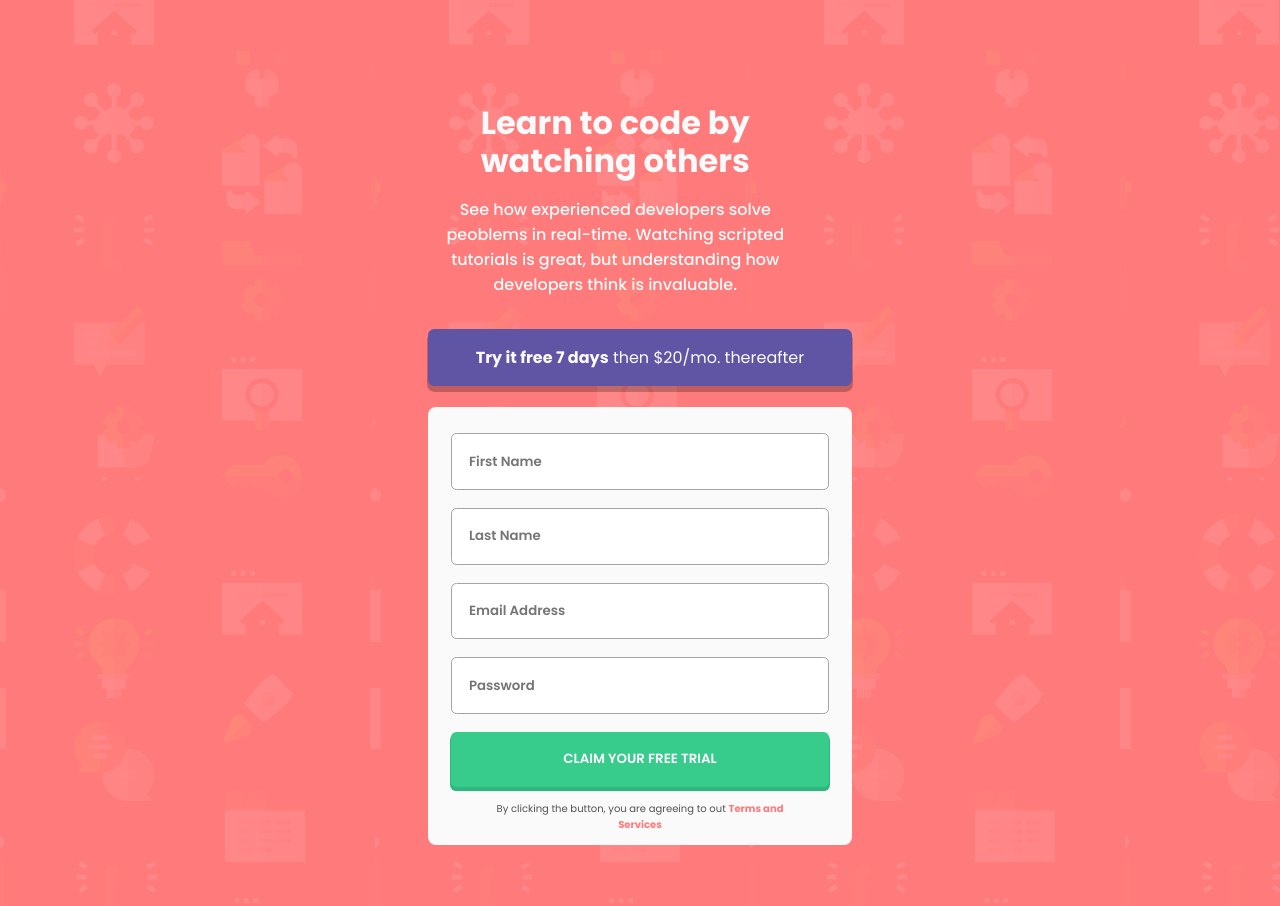
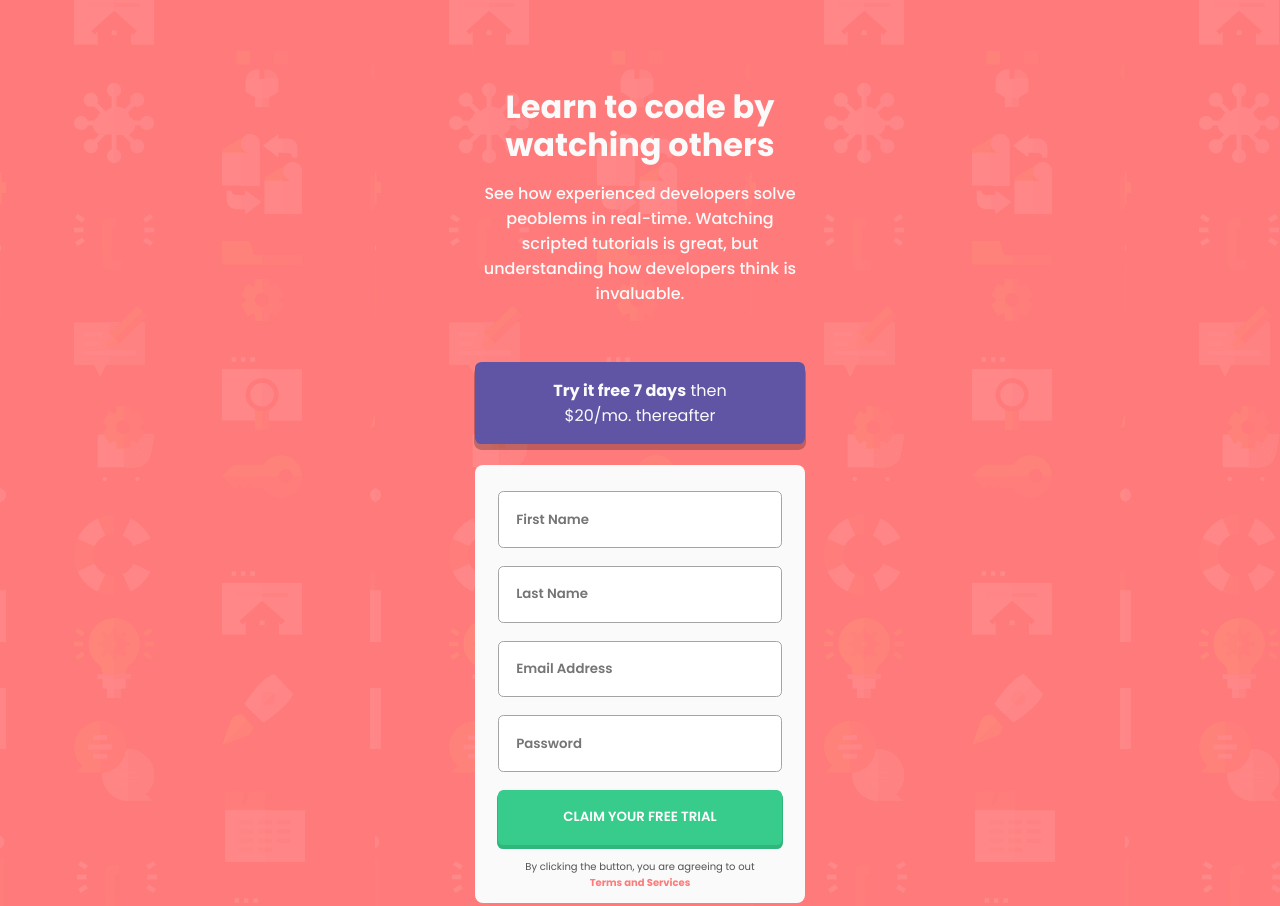
Before and after one commit to miykelJoe/registrationForm, a plain HTML site: page index.html in a window 1280 px wide. Shown: the top 906 px of the page. Drawn offline with Linux system fonts and the light colour scheme.

Commit message:
Update index.css

```diff
--- a/index.css
+++ b/index.css
@@ -22,10 +22,6 @@ body{
     background-color: var(--Red);
     background-image: url(images/bg-intro-mobile.png);
     background-blend-mode: lighten;
-    display: flex;
-    align-items: center;
-    justify-content: center;
-    padding: 6.5em 3em 0;
 }
 
 main#main{
@@ -34,7 +30,7 @@ main#main{
     grid-template-areas:
     'textContainer'
     'form';
-    gap: 2em;
+    gap: 3.5em;
 }
 
 main#main #textContainer{
@@ -137,14 +133,28 @@ main .form .formContainer form #tableFooter b {
 }
 
 @media (min-width: 375px) {
+    body{
+        display: flex;
+        align-items: center;
+        justify-content: center;
+        padding: 5.5em 1em 0;
+    }
     main#main #textContainer{
-        max-width: 375px;
+        max-width: 330px;
     }
 
     main#main #textContainer h1#text{
         width: 100%;
         margin-bottom: .5em;
         font-weight: 700;
+    }
+
+    main#main #textContainer p{
+        text-align: center;
+    }
+
+    main#main .form{
+        max-width: 330px;
     }
 }
 
@@ -179,6 +189,10 @@ main .form .formContainer form #tableFooter b {
         font-size: 3.2rem;
     }
 
+    main#main #textContainer p{
+        text-align: left;
+    }
+
     main#main .form{
         max-width: 550px;
         display: flex;
```
